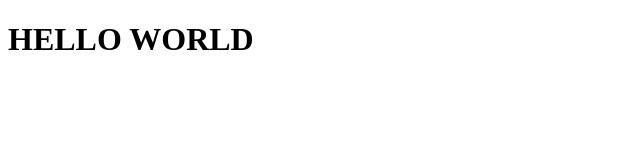
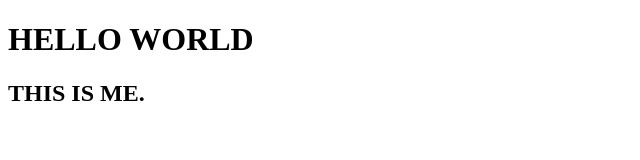
Before and after one commit to Ani-5095/Anirudh, a plain HTML site: page index.html in a window 1280 px wide. Shown: the whole page, without its empty margins (0-640 px from the left). Drawn offline with Linux system fonts and the light colour scheme.

Commit message:
this is new

```diff
--- a/index.html
+++ b/index.html
@@ -7,5 +7,6 @@
 </head>
 <body>
     <h1>HELLO WORLD</h1>
+    <h2>THIS IS ME.</h2>
 </body>
 </html>
```
